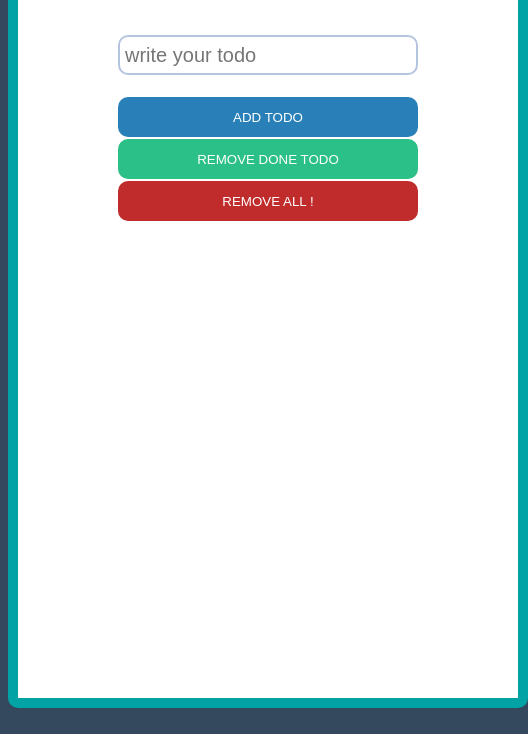
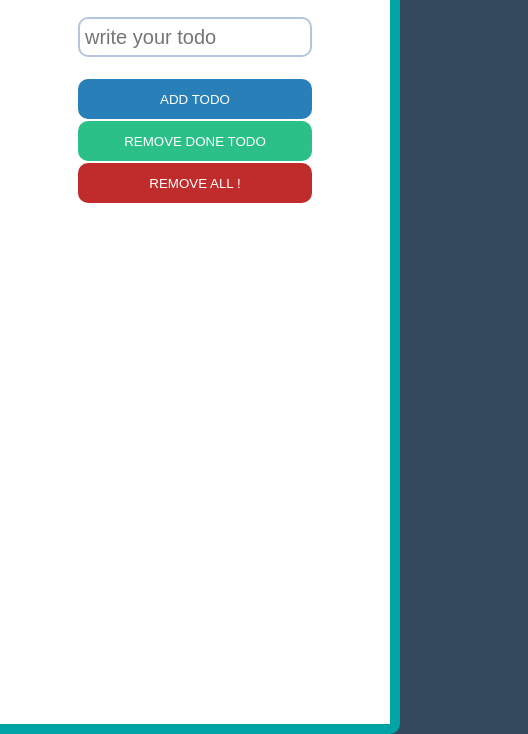
Before and after one commit to khitishpradhan/khitishpradhan.github.io, a plain HTML site: page index.html in a window 390 px wide. Shown: the part 120-854 px from the top of the page, 528 px wide, since content can reach past the window. Drawn offline with Linux system fonts and the light colour scheme.

Commit message:
updated responsive behaviour

```diff
--- a/todo.css
+++ b/todo.css
@@ -1,15 +1,21 @@
+html,body{ width: 100%; height: 100%;}
+
 body{
+    margin: 0;
+    padding: 0;
     background-color: #34495e;
+    overflow: hidden;
 }
 
 #container{
+    height:800px;
     width: 500px;
-    height: auto;
-    margin: 0 auto;
+    position: relative;
+    top: 50%;
+    left: 50%;
+    transform: translate(-50%,-50%);
     text-align: center;
     background: white;
-    height: 800px;
-    overflow-y:auto;
     color: black;
     border: 10px solid #01a3a4;
     border-radius: 10px;
@@ -109,10 +115,6 @@ body{
     outline: 0;
 }
 
-#container .controls button:hover {
-    transform: scale(1.05);
-}
-
 #container .controls #add {
     background-color: #2980b9;
     border-radius: 10px;
@@ -128,12 +130,22 @@ body{
     border-radius: 10px;
 }
 
-#container .mycheck {
-    opacity: 1;
-    border-radius: 10px;
-}
-
 .visual {
     opacity: 1 !important;
     border-radius: 10px;
 }
+
+@media (any-hover:hover) {
+    button:hover {
+        transform: scale(1.05);
+    }
+}
+
+
+@media only screen and (max-width: 600px)
+{
+    #container {
+        height: 100vh;
+        width: 100vw;
+    }
+}
```
